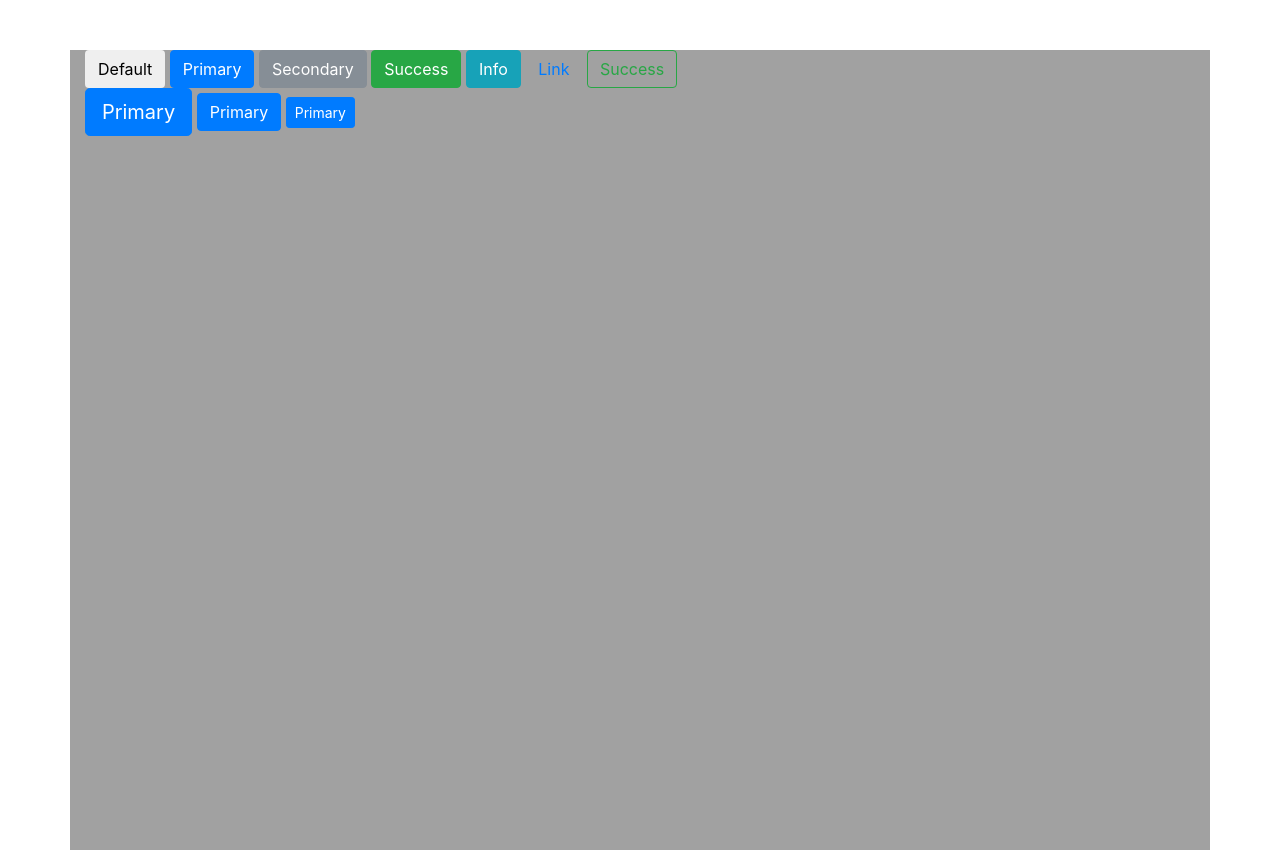
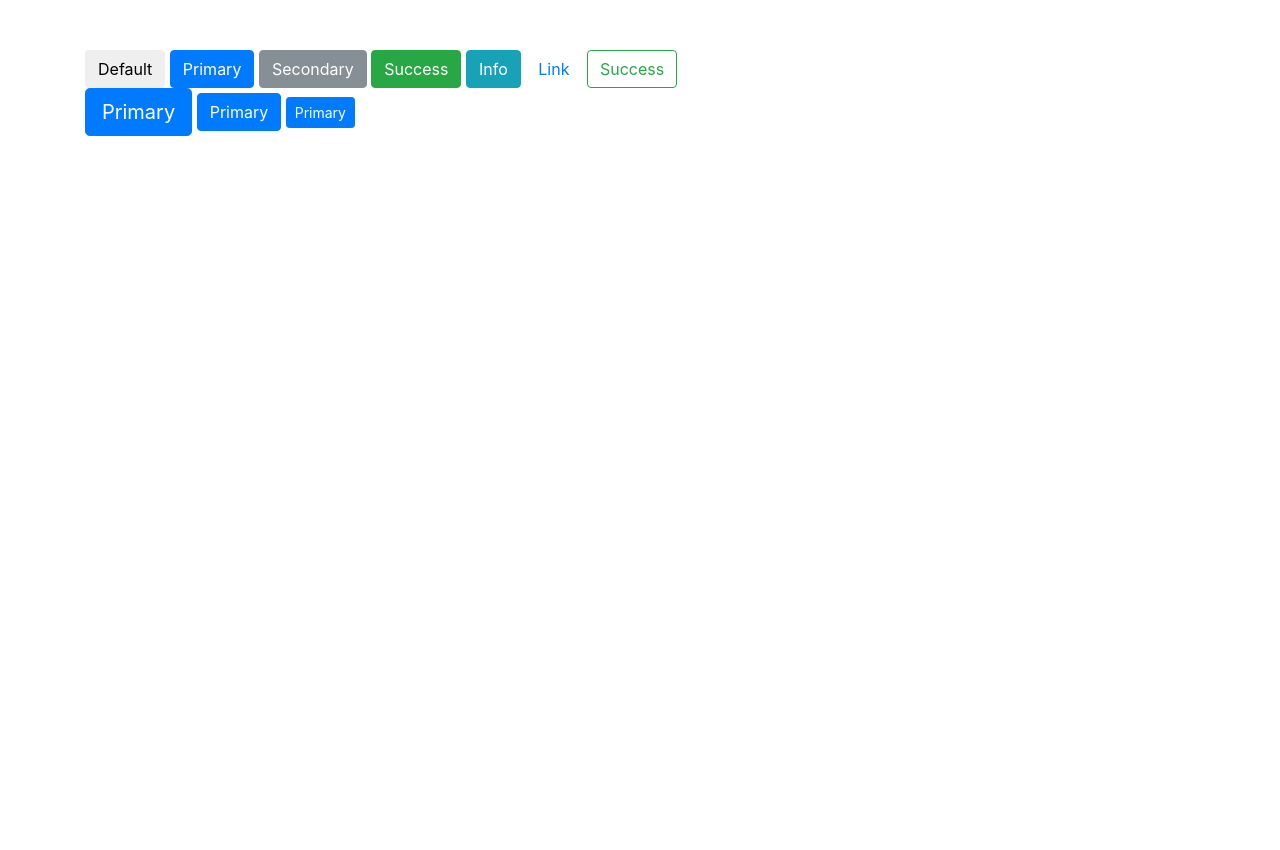
Before and after one commit to curonyang/dev_bootstrap_study, a plain HTML site: page 2017_11_10/button.html in a window 1280 px wide. Drawn offline with nearby package versions, Linux system fonts and the light colour scheme.

Commit message:
first commit

```diff
--- a/2017_11_10/css/button.css
+++ b/2017_11_10/css/button.css
@@ -1,5 +1,5 @@
 .con{
-    background-color:#a1a1a1;
+    //background-color:#a1a1a1;
     height:100vh;
     margin-top:50px;
 }
```
